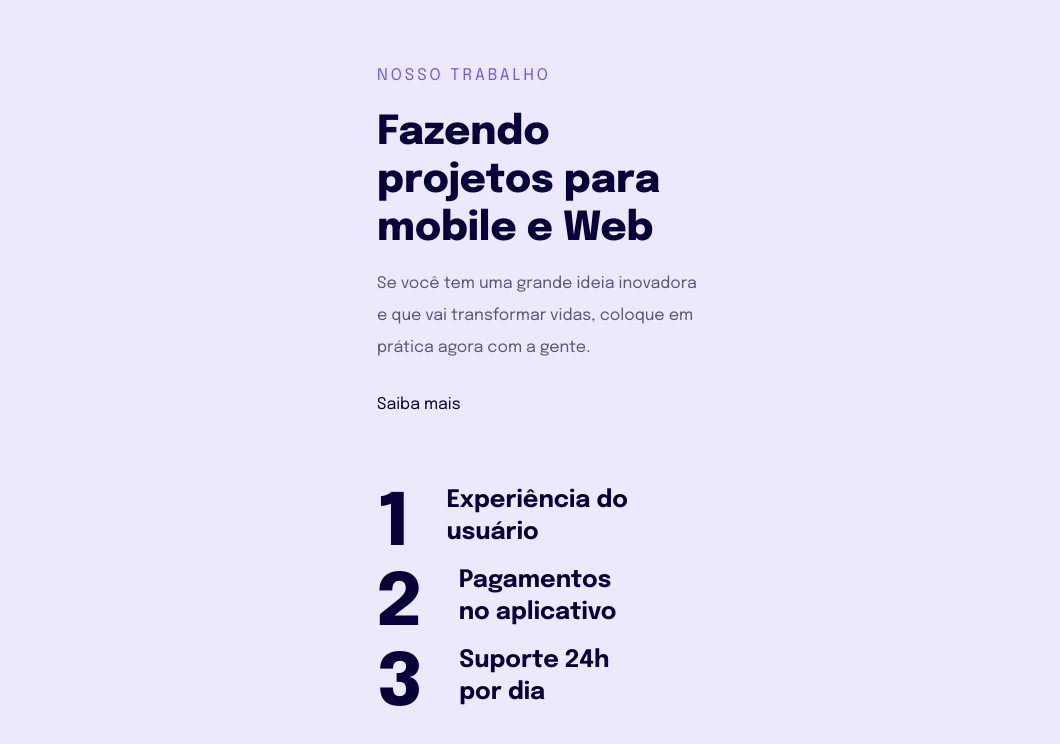
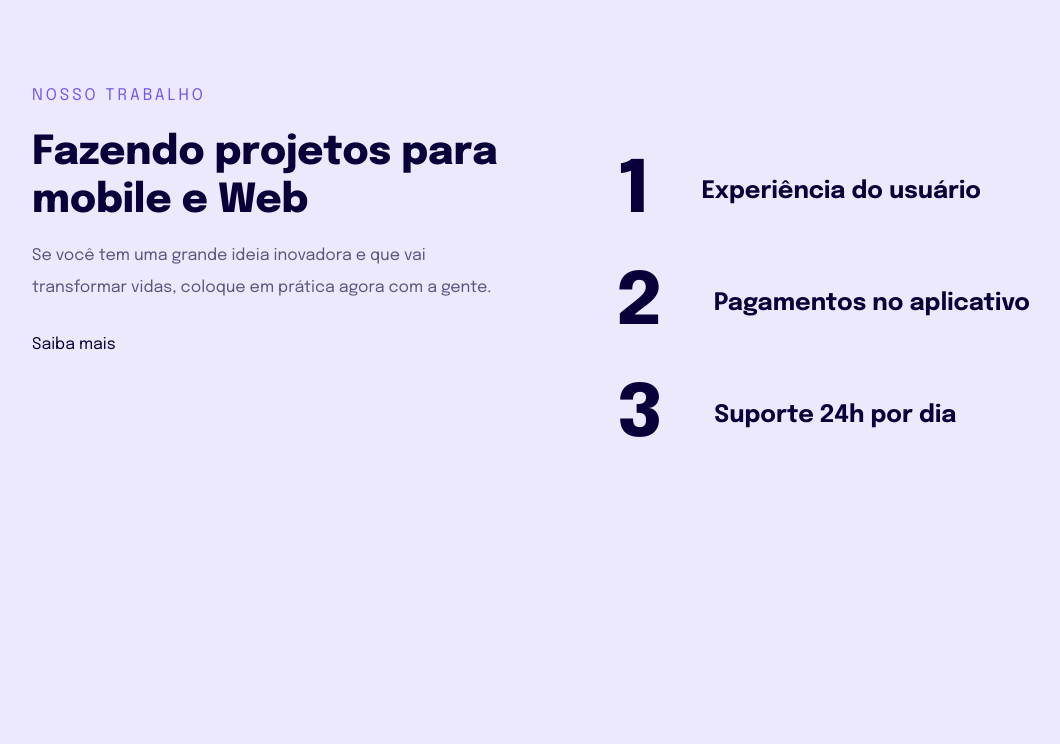
Before and after one commit to mariliatamiles/responsive-project-study, a plain HTML site: page index.html in a window 1280 px wide. Shown: the whole page, without its empty margins (98-1158 px from the left). Drawn offline with Linux system fonts and the light colour scheme.

Commit message:
feat: finish desktop layout

```diff
--- a/index.html
+++ b/index.html
@@ -13,11 +13,13 @@
 
 <body>
     <main>
-        <p>Nosso Trabalho</p>
-        <h1>Fazendo projetos para mobile e Web</h1>
-        <p>Se você tem uma grande ideia inovadora e que vai transformar vidas, coloque em prática agora com a gente.
-        </p>
-        <a href="">Saiba mais</a>
+        <div>
+            <p>Nosso Trabalho</p>
+            <h1>Fazendo projetos para mobile e Web</h1>
+            <p>Se você tem uma grande ideia inovadora e que vai transformar vidas, coloque em prática agora com a gente.
+            </p>
+            <a href="">Saiba mais</a>
+        </div>
         <ul>
             <li><span>1</span> Experiência do usuário</li>
             <li> <span>2</span>Pagamentos no aplicativo</li>
--- a/style.css
+++ b/style.css
@@ -46,7 +46,7 @@ h1 + p {
 
 main p:first-child {
   color: var(--purple-200);
-  letter-spacing: 0.3rem;
+  letter-spacing: 3px;
   text-transform: uppercase;
   line-height: 3.2rem;
   margin-bottom: 1.7rem;
@@ -82,3 +82,27 @@ ul li span{
     color: var(--blue-100);
     letter-spacing: -2px;
 }
+ul li + li{
+    margin-top: 3.2rem;
+}
+
+/*Desktop*/
+@media (min-width: 700px){
+    body{
+        padding: 8rem;
+    }
+    main{
+        max-width: 1020px;
+        display: flex;
+        gap: 10rem;
+    }
+    main > div{
+        max-width: 485px;
+    }
+
+    ul li{
+        gap: 5.3rem;
+        max-width: 450px;
+        align-items: center;
+    }
+}
```
